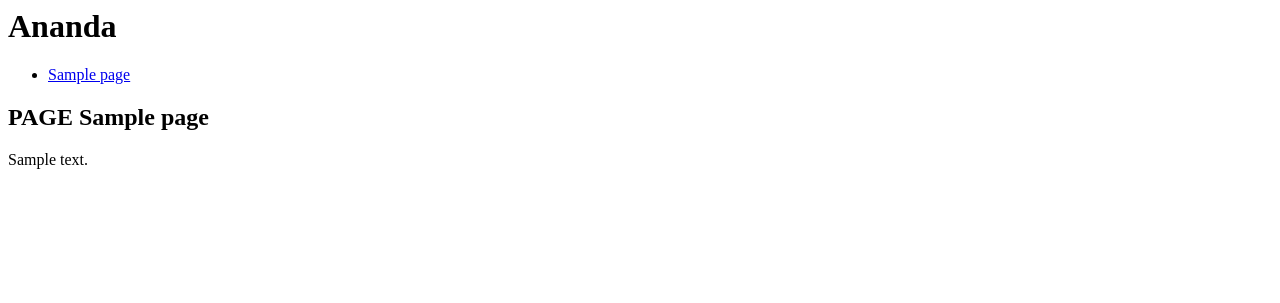
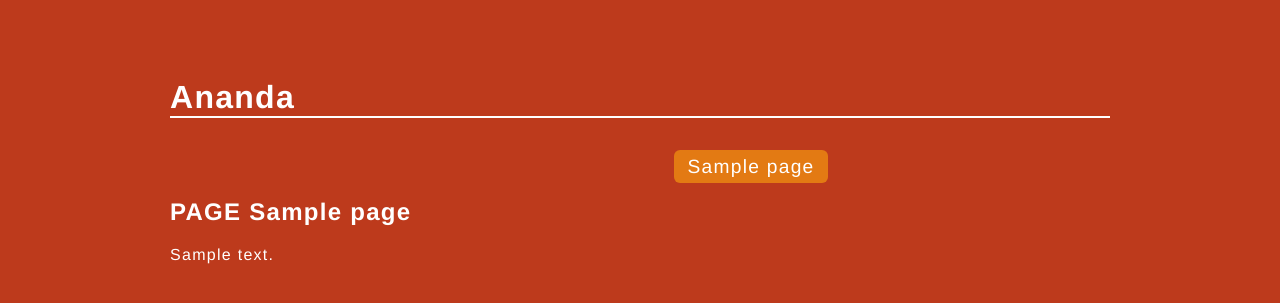
Before and after one commit to emieza/ananda, a Django app: template web/templates/page.html in a window 1280 px wide. Shown: the top 303 px of the page. Run offline with Django 3.2, Linux system fonts and the light colour scheme; the template is opened without the code that fills it: values that come from a table or form of the project are taken from there, others are empty; tables that the repository leaves empty hold one stand-in row (values such as "Sample post"); parts of the project's set-up code (start-up, migrations or seed data) failed here and were passed over; some libraries are stand-ins or nearby versions.

Commit message:
static base css

```diff
--- a/ananda/urls.py
+++ b/ananda/urls.py
@@ -14,6 +14,8 @@ Including another URLconf
     2. Add a URL to urlpatterns:  url(r'^blog/', include('blog.urls'))
 """
 from django.conf.urls import include,url
+from django.conf.urls.static import static
+from django.conf import settings
 from django.contrib import admin
 from web import views
 
@@ -22,4 +24,4 @@ urlpatterns = [
     url(r'^page/(?P<id>[0-9]+)/$', views.page),
     url(r'^ckeditor/', include('ckeditor_uploader.urls')),
     url(r'^$', views.page),
-]
+] + static(settings.STATIC_URL, document_root=settings.STATIC_ROOT)
--- /dev/null
+++ b/assets/base.css
@@ -0,0 +1,240 @@
+/* Paginetes CSS */
+
+body {
+	text-align: center;
+	background-color: #bd3a1c;
+	font-family: Helvetica, sans-serif;
+	font-size: 16px;
+	letter-spacing: 0.08em;
+	overflow-y: scroll;
+}
+
+/* color base */
+.mainwrapper , table {
+    color: #eeeedd;
+}
+.mainwrapper {
+	width: 1000px;
+	text-align: left;
+	margin: 0 auto;
+	padding: 0;
+	color: white;
+	background-color: #bd3a1c;
+}
+
+.continguts {
+	padding: 30px;
+	min-height: 400px;
+}
+
+.header {
+	padding: 50px 30px 30px 30px;
+	color: white;
+}
+
+.banner {
+	display: inline;
+	margin: 0;
+}
+
+.logo {
+	width: 25%;
+	display: inline-block;
+	vertical-align: bottom;
+}
+
+.navegacio {
+	margin: 0;
+	width: 74%;
+	display: inline-block;
+	text-align: right;
+}
+
+/* barra navegació (pestanyes) */
+.header ul {
+	margin: 0;
+	padding-top: 1em;
+}
+
+/* pestanyes */
+.header li {
+	display: inline;
+	min-width: 60px;
+	padding-left: 16px;
+	padding-top: 10px;
+	margin-left: 4px;
+	border-radius: 6px;
+	text-align: center;
+	font-size: 1.2em;
+}
+
+.header li:hover {
+	/*text-decoration: underline;*/
+	color: #e37a13;
+}
+
+.header li.active {
+	color: #e37a13;
+	text-decoration: none;
+}
+
+.header li a {
+	text-decoration: none;
+	color: white;
+}
+
+.header li:hover a {
+
+}
+
+
+/*  ESTILS */
+
+a:link {
+    background-color: #e37a13;
+    color: white;
+    text-decoration: none;
+    border-radius: 6px;
+    padding: 0.3em 0.7em;
+}
+
+.banner a {
+    padding: 0;
+}
+
+h1 {
+    border-bottom: 2px white solid;
+    font-style: normal;
+}
+
+h2 {
+    font-style: normal;
+}
+
+p {
+    line-height: 2;
+    text-align: justify;
+}
+
+big {
+    font-size: 160%;
+    line-height: 130%;
+    font-weight: bold;
+}
+
+
+
+/* TAULA HORARIS */
+table.horari {
+	color:black;
+}
+
+table.horari .bordeinf {
+    border-bottom: 1px white solid
+}
+
+table.horari .cap {
+    color: white;
+    font-size: 16px;
+    padding: 10px;
+}
+
+table.horari .classe , table .classe {
+    background-color: orange;
+    text-align: center;
+    font-size: 14px;
+}
+table.horari .classe2 , table .classe2 {
+    background-color: #dddd88;
+    text-align: center;
+    font-size: 14px;
+}
+table.horari .classe3 , table .classe3 {
+    background-color: #ff7733;
+    text-align: center;
+    font-size: 14px;
+}
+
+table.horari th, table.horari td {
+    font-size: 8px;
+}
+
+
+
+/* indexbox = capçaleres top pagina */
+.indexbox {
+    border-radius: 12px;
+    width: 300px;
+    height: 230px;
+    overflow: hidden;
+    position: relative;
+    float: left;
+    margin: 6px;
+}
+
+.indexbox img {
+    width: 100%;
+}
+
+.indexbox p {
+    background-color: white;
+    color: #BD3A1C;
+    letter-spacing: 0.16em;
+    font-weight: bold;
+    position: absolute;
+    bottom: 0px;
+    display: block;
+    padding: 0px;
+    margin: 0px;
+    width: 100%;
+}
+
+.indexbox a {
+    padding: 6px 16px;
+    display: block;
+    width: 85%;
+    background-color: white;
+    color: #BD3A1C;
+}
+
+.indexbox a img {
+    width: 20px;
+    position: absolute;
+    right: 16px;
+    bottom: 11px;
+}
+.navegacio {
+    /*float:right;*/
+    width: 70%;
+    display: inline-block;
+    //display: inline; /* IE8 */
+}
+
+.header ul {
+    padding: 1em 0 0 0;
+    /*width: 65%;*/
+}
+
+a img {
+    border: 0;
+}
+
+p {
+    text-align: justify;
+}
+
+body {
+    //letter-spacing: 0.06em;
+}
+
+.indexbox p {
+    letter-spacing: 0.16em;
+    left: 0;
+}
+
+.indexbox {
+    height: 230px;
+    -webkit-border-radius: 20px;
+    -moz-border-radius: 20px;
+    border-radius: 20px;
+}
--- a/web/templates/base.html
+++ b/web/templates/base.html
@@ -2,13 +2,22 @@
 
 <head>
 	<title>Ananda</title>
+	<link rel="stylesheet" type="text/css" href="/static/base.css" />
+	<style>
+	{% block style %}
+	{% endblock %}
+	</style>
 </head>
 
 <body>
-<h1>Ananda</h1>
+<div class="mainwrapper" id="mainwrapper">
+	<div class="header">
+	<h1>Ananda</h1>
 
-{% block body %}
-{% endblock %}
+	{% block body %}
+	{% endblock %}
+	</div>
+</div>
 </body>
 
 </html>
--- a/web/templates/page.html
+++ b/web/templates/page.html
@@ -2,6 +2,7 @@
 
 {% block body %}
 
+<div class="navegacio">
 {% if pages %}
 <ul>
 {% for page in pages %}
@@ -9,6 +10,7 @@
 {% endfor %}
 </ul>
 {% endif %}
+</div>
 
 {% if page %}
 	<h2>PAGE {{page.name}}</h2>
```
Also changed, not shown: ananda/settings.py (+9 -1 lines), assets/main.css (added, +8 -0 lines).
